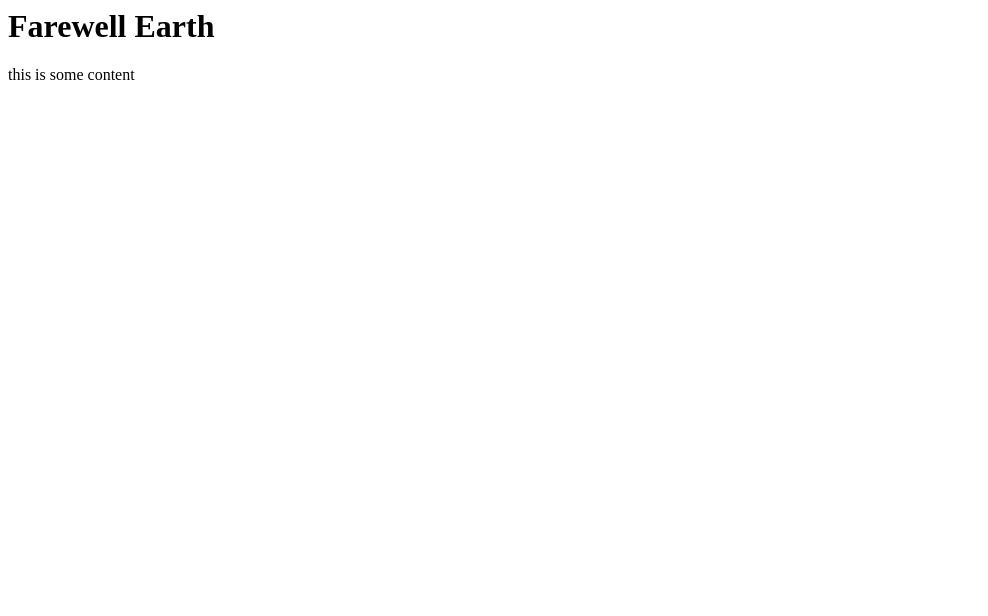
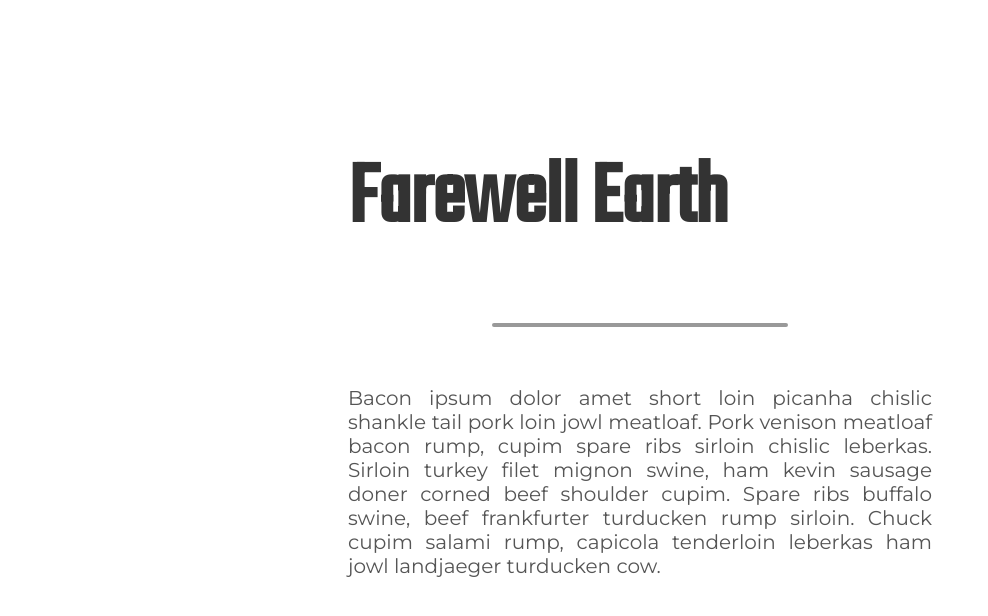
Before and after one commit to charbob/charbob.github.io, a plain HTML site: page index.html in a window 1280 px wide. Shown: the whole page, without its empty margins (0-988 px from the left). Drawn offline with Linux system fonts and the light colour scheme.

Commit message:
added content

```diff
--- a/index.html
+++ b/index.html
@@ -11,12 +11,14 @@
 
 <html>
     <head>
+        <link href="https://fonts.googleapis.com/css2?family=Montserrat&family=Teko&display=swap" rel="stylesheet">
         <link rel="stylesheet" href="style.css">
     </head>
     <body>
         <header>
             <h1>Farewell Earth</h1>
-            <p>this is some content</p>
+			<hr>
+            <p>Bacon ipsum dolor amet short loin picanha chislic shankle tail pork loin jowl meatloaf. Pork venison meatloaf bacon rump, cupim spare ribs sirloin chislic leberkas. Sirloin turkey filet mignon swine, ham kevin sausage doner corned beef shoulder cupim. Spare ribs buffalo swine, beef frankfurter turducken rump sirloin. Chuck cupim salami rump, capicola tenderloin leberkas ham jowl landjaeger turducken cow.</p>
         </header>
 
     </body>
--- a/style.css
+++ b/style.css
@@ -0,0 +1,30 @@
+
+html {
+	margin: 10% auto;
+    width: 600px;
+	box-sizing: border-box;
+}
+
+h1 {
+    margin: 0;
+	padding: 0;
+	font-family: 'Teko', sans-serif;
+    font-size: 90;
+	color: #333;
+
+}
+
+p {
+    margin: 0;
+	font-family: 'Montserrat', sans-serif;
+	font-size: 20;
+	text-align: justify;
+	color: #555
+}
+
+hr {
+    border: 2px solid #999999;
+	width: 50%;
+	border-radius: 2px;
+	margin: 10% auto;
+}
```
